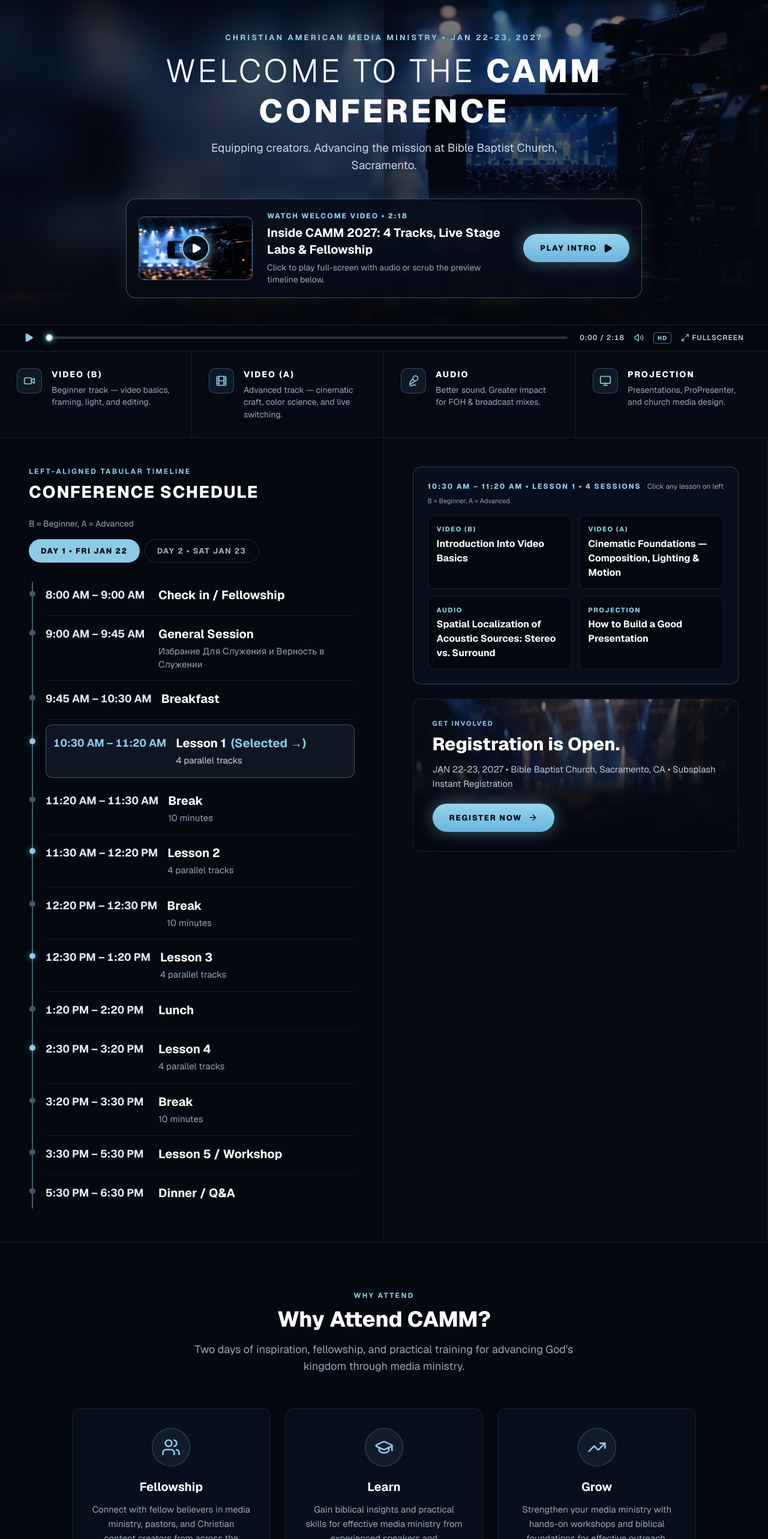
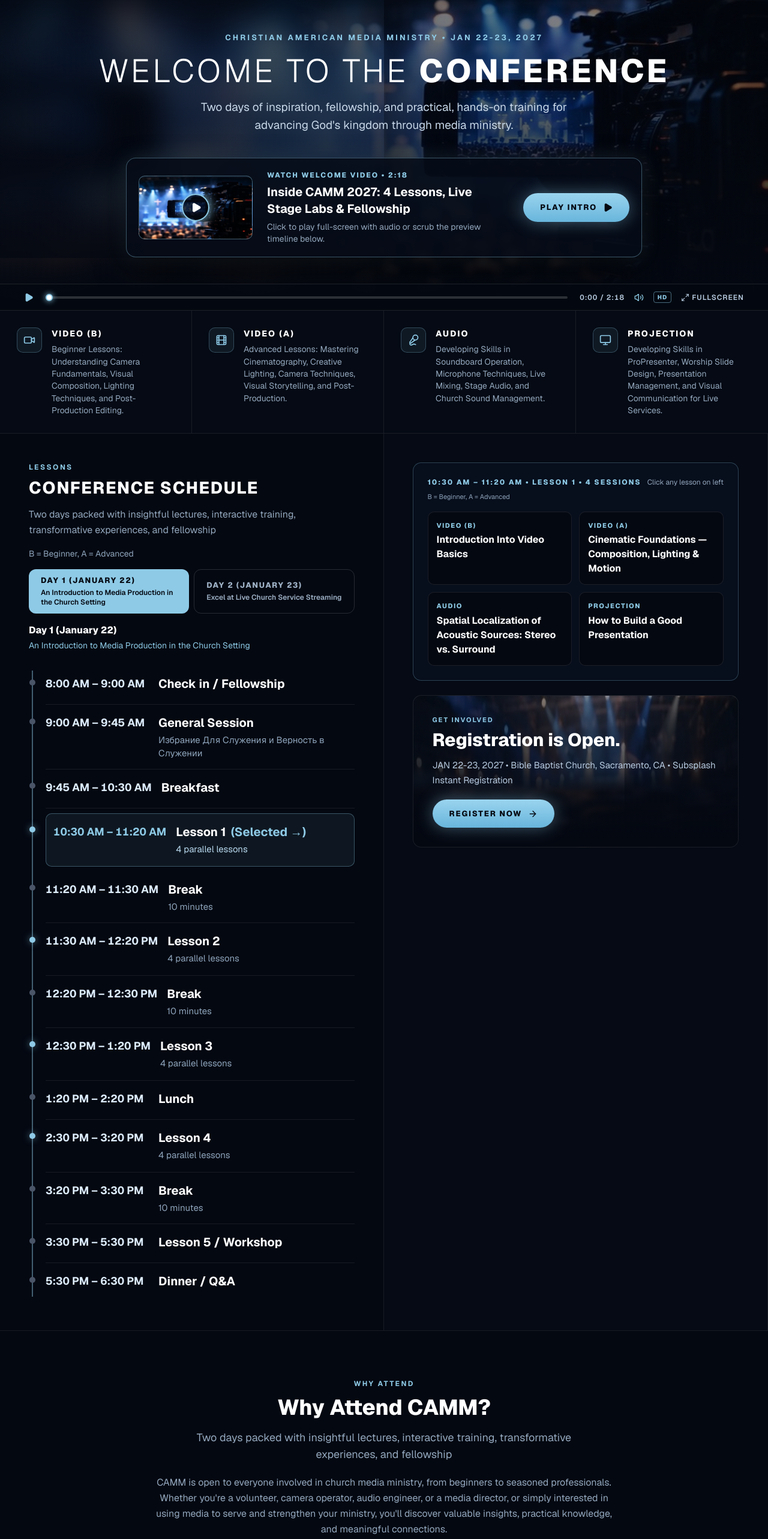
Before and after one commit to mpinzari96/CAMM2027, a Next.js app: page / in a window 1280 px wide. Shown: the part 87-2653 px from the top of the page at 60% size. Built offline with nearby package versions, Linux system fonts and the light colour scheme.

Commit message:
content: Apply PM copy revisions for lessons, hero, FAQ, and schedule
Rename user-facing Tracks to Lessons, update hero/why-attend/registration copy, add day titles, and refresh FAQ answers without merging to main.

Co-authored-by: mpinzari96 <mpinzari96@users.noreply.github.com>

```diff
--- a/src/app/feedback/page.tsx
+++ b/src/app/feedback/page.tsx
@@ -312,7 +312,7 @@ export default function FeedbackPage() {
                   <div className="space-y-5">
                     <div>
                       <label htmlFor="favoriteSession" className="block text-sm font-medium text-[#94A8BE] mb-2">
-                        What was your favorite session or track?
+                        What was your favorite session or lesson?
                       </label>
                       <textarea
                         id="favoriteSession"
--- a/src/app/layout.tsx
+++ b/src/app/layout.tsx
@@ -15,7 +15,7 @@ const geistMono = Geist_Mono({
 export const metadata: Metadata = {
   title: "CAMM Conference 2027 | Christian American Media Ministry",
   description:
-    "Join us January 22-23, 2027 at Bible Baptist Church in Sacramento, CA for the CAMM Conference. Equipping creators and advancing the mission through media ministry. Tracks: Video (Beginner), Video (Advanced), Audio, and Projection.",
+    "Join us January 22-23, 2027 at Bible Baptist Church in Sacramento, CA for the CAMM Conference. Two days of inspiration, fellowship, and practical, hands-on training for advancing God's kingdom through media ministry. Lessons: Video (Beginner), Video (Advanced), Audio, and Projection.",
   keywords: [
     "CAMM Conference",
     "Christian media",
@@ -36,7 +36,7 @@ export const metadata: Metadata = {
   openGraph: {
     title: "CAMM Conference 2027 | Christian American Media Ministry",
     description:
-      "January 22-23, 2027 - Bible Baptist Church, Sacramento, CA. Equipping creators and advancing the mission through media ministry. 4 Tracks: Video (B), Video (A), Audio & Projection.",
+      "January 22-23, 2027 - Bible Baptist Church, Sacramento, CA. Two days of inspiration, fellowship, and practical, hands-on training for advancing God's kingdom through media ministry. 4 Lessons: Video (B), Video (A), Audio & Projection.",
     type: "website",
     locale: "en_US",
     siteName: "CAMM Conference 2027",
--- a/src/app/page.tsx
+++ b/src/app/page.tsx
@@ -202,7 +202,8 @@ export default function CAMMConference2027() {
 
           {/* Headline */}
           <h1 className="text-2xl sm:text-4xl md:text-5xl lg:text-[54px] font-light tracking-[0.04em] sm:tracking-[0.08em] uppercase text-white mb-3 leading-tight break-words">
-            Welcome to the <strong className="font-extrabold">CAMM Conference</strong>
+            Welcome to the{" "}
+            <strong className="font-extrabold whitespace-nowrap">Conference</strong>
           </h1>
 
           {/* Subtitle */}
@@ -228,7 +229,7 @@ export default function CAMMConference2027() {
                 Watch Welcome Video • 2:18
               </div>
               <div className="text-base sm:text-lg lg:text-xl font-bold text-white mb-1.5 break-words">
-                Inside CAMM 2027: 4 Tracks, Live Stage Labs & Fellowship
+                Inside CAMM 2027: 4 Lessons, Live Stage Labs & Fellowship
               </div>
               <div className="text-xs sm:text-sm text-[#94A8BE] hidden sm:block">
                 Click to play full-screen with audio or scrub the preview timeline below.
@@ -265,8 +266,8 @@ export default function CAMMConference2027() {
         </div>
       </section>
 
-      {/* 4-Column Track Strip */}
-      <section id="tracks" className="bg-[#050A14] hairline-b">
+      {/* 4-Column Lesson Strip */}
+      <section id="lessons" className="bg-[#050A14] hairline-b">
         <div className="grid grid-cols-1 sm:grid-cols-2 lg:grid-cols-4">
           {conferenceData.tracks.map((track, index) => {
             const Icon = iconMap[track.icon] || Video;
@@ -302,38 +303,60 @@ export default function CAMMConference2027() {
           {/* Left Column - Schedule Timeline */}
           <div className="p-5 sm:p-8 lg:p-12 min-w-0 lg:hairline-r">
             <div className="text-[10px] sm:text-xs font-bold tracking-[0.16em] sm:tracking-[0.2em] text-[#8ECAE6] uppercase mb-2">
-              Left-Aligned Tabular Timeline
+              Lessons
             </div>
-            <h2 className="text-2xl sm:text-[28px] font-extrabold tracking-[0.04em] sm:tracking-[0.06em] uppercase text-white mb-6 break-words">
+            <h2 className="text-2xl sm:text-[28px] font-extrabold tracking-[0.04em] sm:tracking-[0.06em] uppercase text-white mb-3 break-words">
               Conference Schedule
             </h2>
+            <p className="text-sm sm:text-base text-[#94A8BE] mb-4 leading-relaxed">
+              {conferenceData.experienceSubtitle}
+            </p>
 
             <p className="text-xs sm:text-sm text-[#8FA5BC] mb-4">
               {conferenceData.trackLegend}
             </p>
 
             {/* Day Switcher */}
-            <div className="flex flex-wrap gap-2 mb-6">
+            <div className="flex flex-col lg:flex-row flex-wrap gap-2 mb-4 min-w-0">
               <button
                 onClick={() => handleDayChange(1)}
-                className={`px-4 py-2 sm:px-5 sm:py-2.5 rounded-full text-xs sm:text-[13px] font-extrabold tracking-[0.08em] sm:tracking-[0.12em] uppercase transition-all ${
+                className={`w-full lg:flex-1 lg:max-w-[calc(50%-0.25rem)] min-w-0 px-4 py-2.5 sm:px-5 rounded-[12px] text-left transition-all ${
                   activeDay === 1
                     ? "bg-[#8ECAE6] text-[#040811]"
                     : "border border-[rgba(255,255,255,0.14)] text-[#9FB2C7] hover:border-[#8ECAE6]/50"
                 }`}
               >
-                Day 1 • {conferenceData.schedule.day1.shortDate}
+                <span className="block text-xs sm:text-[13px] font-extrabold tracking-[0.08em] sm:tracking-[0.12em] uppercase">
+                  Day 1 ({conferenceData.schedule.day1.shortDate})
+                </span>
+                <span className="block mt-1 text-[11px] sm:text-xs font-semibold leading-snug tracking-normal normal-case break-words">
+                  {conferenceData.schedule.day1.theme}
+                </span>
               </button>
               <button
                 onClick={() => handleDayChange(2)}
-                className={`px-4 py-2 sm:px-5 sm:py-2.5 rounded-full text-xs sm:text-[13px] font-bold tracking-[0.08em] sm:tracking-[0.12em] uppercase transition-all ${
+                className={`w-full lg:flex-1 lg:max-w-[calc(50%-0.25rem)] min-w-0 px-4 py-2.5 sm:px-5 rounded-[12px] text-left transition-all ${
                   activeDay === 2
                     ? "bg-[#8ECAE6] text-[#040811]"
                     : "border border-[rgba(255,255,255,0.14)] text-[#9FB2C7] hover:border-[#8ECAE6]/50"
                 }`}
               >
-                Day 2 • {conferenceData.schedule.day2.shortDate}
+                <span className="block text-xs sm:text-[13px] font-extrabold tracking-[0.08em] sm:tracking-[0.12em] uppercase">
+                  Day 2 ({conferenceData.schedule.day2.shortDate})
+                </span>
+                <span className="block mt-1 text-[11px] sm:text-xs font-semibold leading-snug tracking-normal normal-case break-words">
+                  {conferenceData.schedule.day2.theme}
+                </span>
               </button>
+            </div>
+
+            <div className="mb-6 min-w-0">
+              <h3 className="text-sm sm:text-base font-extrabold text-white break-words">
+                {currentSchedule.dayLabel} ({currentSchedule.shortDate})
+              </h3>
+              <p className="text-sm text-[#8ECAE6] mt-1 break-words leading-snug">
+                {currentSchedule.theme}
+              </p>
             </div>
 
             {/* Timeline: dedicated 12px rail keeps dots on the spine, clear of time text */}
@@ -502,9 +525,11 @@ export default function CAMMConference2027() {
             <h2 className="text-2xl sm:text-3xl lg:text-4xl font-extrabold text-white mb-4">
               Why Attend CAMM?
             </h2>
-            <p className="text-base sm:text-lg text-[#94A8BE] max-w-2xl mx-auto">
-              Two days of inspiration, fellowship, and practical training for advancing God&apos;s
-              kingdom through media ministry.
+            <p className="text-base sm:text-lg text-[#94A8BE] max-w-2xl mx-auto mb-5">
+              {conferenceData.experienceSubtitle}
+            </p>
+            <p className="text-[15px] sm:text-base text-[#94A8BE] max-w-3xl mx-auto leading-relaxed">
+              {conferenceData.whyAttendIntro}
             </p>
           </div>
 
@@ -548,7 +573,8 @@ export default function CAMMConference2027() {
                   Complete Your Registration
                 </h3>
                 <p className="text-[#94A8BE] text-center mt-1 text-sm break-words">
-                  {conferenceData.dates.display} • {conferenceData.venue.name},{" "}
+                  {conferenceData.dates.display} • {conferenceData.venue.name},
+                  <br />
                   {conferenceData.venue.city}, {conferenceData.venue.state}
                 </p>
               </div>
--- a/src/lib/conference-data.ts
+++ b/src/lib/conference-data.ts
@@ -1,7 +1,8 @@
 export const conferenceData = {
   name: "CAMM Conference 2027",
   fullName: "Christian American Media Ministry",
-  tagline: "Equipping creators. Advancing the mission at Bible Baptist Church, Sacramento.",
+  tagline:
+    "Two days of inspiration, fellowship, and practical, hands-on training for advancing God's kingdom through media ministry.",
   year: 2027,
   dates: {
     start: "January 22, 2027",
@@ -54,30 +55,39 @@ export const conferenceData = {
       name: "Video (B)",
       shortName: "Video (B)",
       icon: "Video",
-      description: "Beginner track — video basics, framing, light, and editing.",
+      description:
+        "Beginner Lessons: Understanding Camera Fundamentals, Visual Composition, Lighting Techniques, and Post-Production Editing.",
     },
     {
       id: "video-a",
       name: "Video (A)",
       shortName: "Video (A)",
       icon: "Film",
-      description: "Advanced track — cinematic craft, color science, and live switching.",
+      description:
+        "Advanced Lessons: Mastering Cinematography, Creative Lighting, Camera Techniques, Visual Storytelling, and Post-Production.",
     },
     {
       id: "audio",
       name: "Audio",
       shortName: "Audio",
       icon: "Mic2",
-      description: "Better sound. Greater impact for FOH & broadcast mixes.",
+      description:
+        "Developing Skills in Soundboard Operation, Microphone Techniques, Live Mixing, Stage Audio, and Church Sound Management.",
     },
     {
       id: "projection",
       name: "Projection",
       shortName: "Projection",
       icon: "Monitor",
-      description: "Presentations, ProPresenter, and church media design.",
+      description:
+        "Developing Skills in ProPresenter, Worship Slide Design, Presentation Management, and Visual Communication for Live Services.",
     },
   ],
+
+  experienceSubtitle:
+    "Two days packed with insightful lectures, interactive training, transformative experiences, and fellowship",
+  whyAttendIntro:
+    "CAMM is open to everyone involved in church media ministry, from beginners to seasoned professionals. Whether you're a volunteer, camera operator, audio engineer, or a media director, or simply interested in using media to serve and strengthen your ministry, you'll discover valuable insights, practical knowledge, and meaningful connections.",
 
   whyAttend: [
     {
@@ -85,21 +95,21 @@ export const conferenceData = {
       name: "Fellowship",
       icon: "Users",
       description:
-        "Connect with fellow believers in media ministry, pastors, and Christian content creators from across the nation.",
+        "Connect with fellow believers, pastors, and church media teams from across the nation, united by a shared passion for advancing the Gospel through media.",
     },
     {
       id: "learn",
       name: "Learn",
       icon: "GraduationCap",
       description:
-        "Gain biblical insights and practical skills for effective media ministry from experienced speakers and practitioners.",
+        "Gain practical knowledge and hands-on skills from experienced instructors and ministry leaders who bring years of real-world expertise to help you grow, improve, and serve more effectively in your media ministry.",
     },
     {
       id: "grow",
       name: "Grow",
       icon: "TrendingUp",
       description:
-        "Strengthen your media ministry with hands-on workshops and biblical foundations for effective outreach.",
+        "Equip and elevate your media ministry through practical, hands-on training grounded in biblical principles and focused on impactful Gospel outreach.",
     },
   ],
 
@@ -107,9 +117,9 @@ export const conferenceData = {
     day1: {
       date: "January 22, 2027",
       dayLabel: "Day 1",
-      shortDate: "FRI JAN 22",
+      shortDate: "January 22",
       dayOfWeek: "Friday",
-      theme: "Избрание Для Служения и Верность в Служении",
+      theme: "An Introduction to Media Production in the Church Setting",
       events: [
         {
           time: "8:00 AM – 9:00 AM",
@@ -133,7 +143,7 @@ export const conferenceData = {
         {
           time: "10:30 AM – 11:20 AM",
           title: "Lesson 1",
-          subtitle: "4 parallel tracks",
+          subtitle: "4 parallel lessons",
           type: "lesson",
           isBreakout: true,
           sessions: [
@@ -153,7 +163,7 @@ export const conferenceData = {
         {
           time: "11:30 AM – 12:20 PM",
           title: "Lesson 2",
-          subtitle: "4 parallel tracks",
+          subtitle: "4 parallel lessons",
           type: "lesson",
           isBreakout: true,
           sessions: [
@@ -173,7 +183,7 @@ export const conferenceData = {
         {
           time: "12:30 PM – 1:20 PM",
           title: "Lesson 3",
-          subtitle: "4 parallel tracks",
+          subtitle: "4 parallel lessons",
           type: "lesson",
           isBreakout: true,
           sessions: [
@@ -192,7 +202,7 @@ export const conferenceData = {
         {
           time: "2:30 PM – 3:20 PM",
           title: "Lesson 4",
-          subtitle: "4 parallel tracks",
+          subtitle: "4 parallel lessons",
           type: "lesson",
           isBreakout: true,
           sessions: [
@@ -226,9 +236,9 @@ export const conferenceData = {
     day2: {
       date: "January 23, 2027",
       dayLabel: "Day 2",
-      shortDate: "SAT JAN 23",
+      shortDate: "January 23",
       dayOfWeek: "Saturday",
-      theme: "Effective Communication: Working with Pastors, Performers, and Church Members",
+      theme: "Excel at Live Church Service Streaming",
       events: [
         {
           time: "8:00 AM – 9:00 AM",
@@ -252,7 +262,7 @@ export const conferenceData = {
         {
           time: "10:30 AM – 11:20 AM",
           title: "Lesson 1",
-          subtitle: "4 parallel tracks",
+          subtitle: "4 parallel lessons",
           type: "lesson",
           isBreakout: true,
           sessions: [
@@ -272,7 +282,7 @@ export const conferenceData = {
         {
           time: "11:30 AM – 12:20 PM",
           title: "Lesson 2",
-          subtitle: "4 parallel tracks",
+          subtitle: "4 parallel lessons",
           type: "lesson",
           isBreakout: true,
           sessions: [
@@ -315,7 +325,7 @@ export const conferenceData = {
         {
           time: "2:30 PM – 3:20 PM",
           title: "Lesson 4",
-          subtitle: "4 parallel tracks",
+          subtitle: "4 parallel lessons",
           type: "lesson",
           isBreakout: true,
           sessions: [
@@ -355,9 +365,9 @@ export const conferenceData = {
         "CAMM is designed for anyone involved in church media ministry — from beginners to experienced professionals. Whether you're a volunteer, pastor, media director, or just curious about using media for ministry, you'll find valuable content and connections here.",
     },
     {
-      question: "What are the different tracks?",
+      question: "What is the total number of lessons offered?",
       answer:
-        "We offer four specialized tracks: Video (B) Beginner, Video (A) Advanced, Audio, and Projection. You can attend sessions from any track based on your interests. B = Beginner, A = Advanced.",
+        "Each day features five lessons and a two-hour hands-on workshop, providing a total of 10 lessons and 4 hours of workshop instruction over the two-day conference.",
     },
     {
       question: "How much does registration cost?",
@@ -370,11 +380,6 @@ export const conferenceData = {
         "Yes! Full breakfast, lunch, and dinner are provided both days. We believe fellowship around meals is an important part of the conference experience.",
     },
     {
-      question: "Is there group registration available?",
-      answer:
-        "Yes! We offer discounted rates for groups of 5 or more from the same church or organization. Contact us directly for group pricing and registration assistance.",
-    },
-    {
       question: "What if I have trouble with the registration form?",
       answer:
         "If you're using an ad-blocker or have strict browser privacy settings, the embedded registration form may not load. You can click the direct registration link to open Subsplash in a new tab, or contact us at (916) 822-1472 for assistance.",
@@ -382,14 +387,14 @@ export const conferenceData = {
     {
       question: "What should I bring to the conference?",
       answer:
-        "Bring a notebook, your camera/equipment if you'd like hands-on practice, a laptop for the projection track, and an open heart ready to learn and grow in your media ministry journey.",
+        "Be sure to bring a notebook, your camera or equipment for hands-on training, and a laptop for projection-related lessons. Most importantly, come with a willingness to learn, grow, and strengthen your media ministry skills.",
     },
   ],
 
   navigation: [
     { label: "Home", href: "#home" },
     { label: "About", href: "#about" },
-    { label: "Tracks", href: "#tracks" },
+    { label: "Lessons", href: "#lessons" },
     { label: "Schedule", href: "#schedule" },
     { label: "Venue", href: "#venue" },
     { label: "FAQ", href: "#faq" },
```
